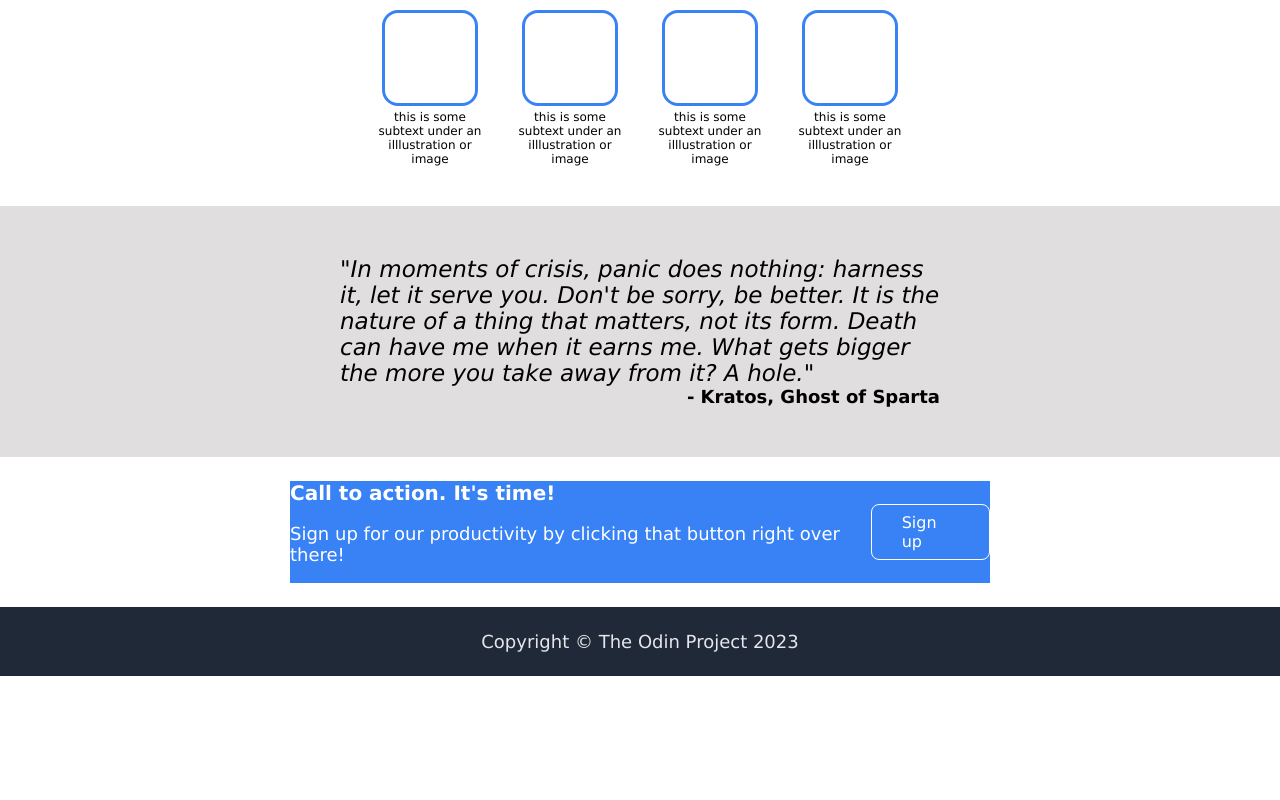
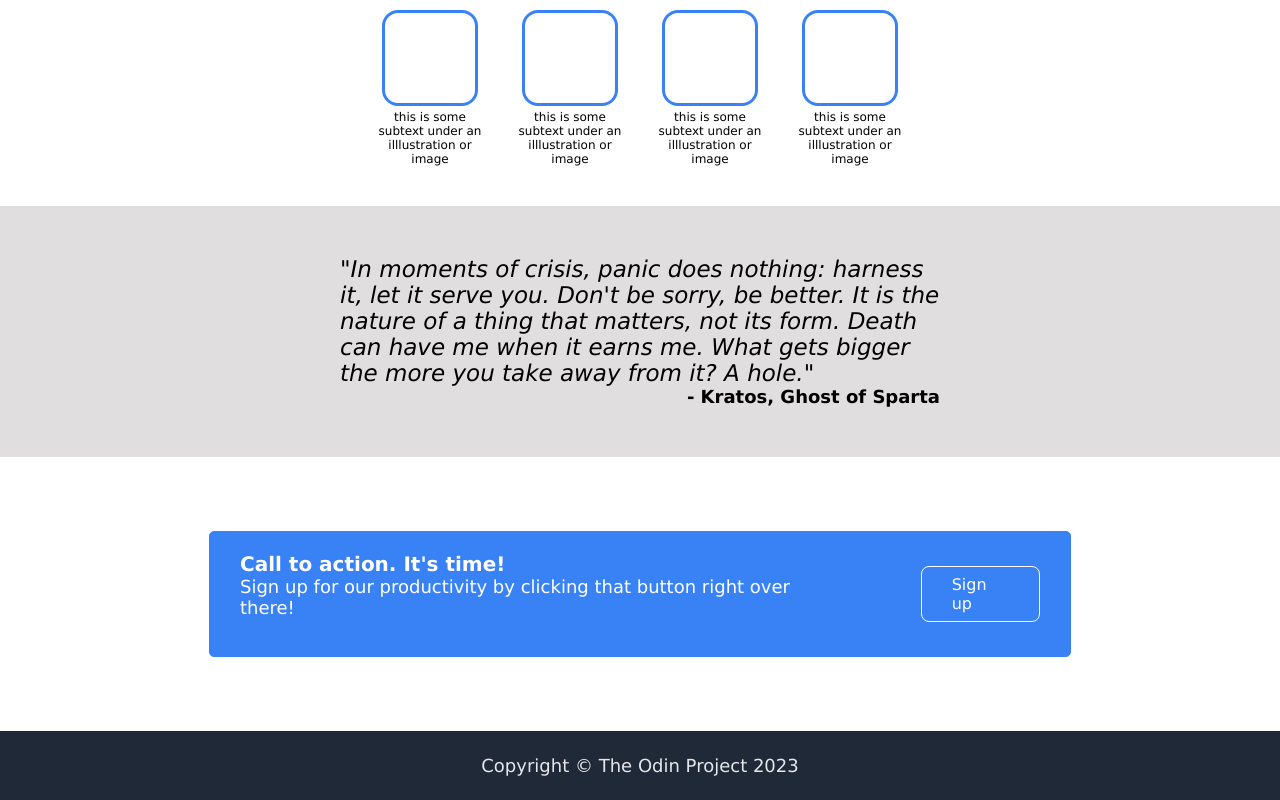
Before and after one commit to urc4/landing-page, a plain HTML site: page index.html in a window 1280 px wide. Shown: the part 505-1305 px from the top of the page. Before the commit the page ends 1181 px from the top, so only its background shows below. Drawn offline with Linux system fonts and the light colour scheme.

Commit message:
Add padding and margin to sign-up card
Done

```diff
--- a/style.css
+++ b/style.css
@@ -176,16 +176,21 @@ body {
     display: flex;
     justify-content: center;
     align-items: center;
+    padding: 50px 0;
 }
 
 .signup-call .card {
     margin: 1.5rem;
-    width: 700px;
+    width: 800px;
     color: white;
     background: #3882f6;
     display: flex;
     justify-content: center;
     align-items: center;
+    border: 1px solid #3882f6;
+    border-radius: 5px;
+    padding: 20px 30px;
+    gap: 100px;
 }
 
 .signup-call .title {
@@ -194,6 +199,7 @@ body {
 }
 
 .signup-call p {
+    margin-top: 0;
     font-size: 18px;
 }
 
```
